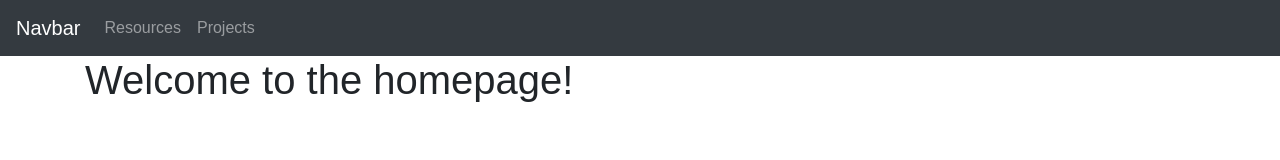
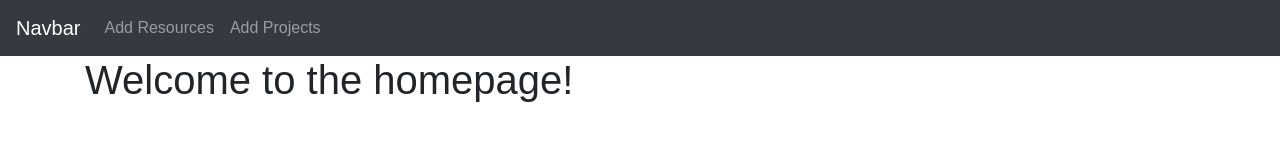
Before and after one commit to velimd/journalplanner, a React (Create React App) app in the folder frontend/client/: page / in a window 1280 px wide. Shown: the top 160 px of the page. Built offline with nearby package versions, Linux system fonts and the light colour scheme.

Commit message:
changed a href to link for better routing

```diff
--- a/frontend/client/src/components/Navbar.js
+++ b/frontend/client/src/components/Navbar.js
@@ -1,5 +1,5 @@
 import React, { Component } from 'react';
-import { link } from 'react-router-dom';
+import { Link } from 'react-router-dom';
 import './Navbar.css';
 
 class Navbar extends Component {
@@ -7,7 +7,7 @@ class Navbar extends Component {
         return (
             <div>
                 <nav className="navbar navbar-expand-lg navbar-dark bg-dark">
-                    <a className="navbar-brand" href="#">Navbar</a>
+                    <Link className="navbar-brand" to="/">Navbar</Link>
                     <button className="navbar-toggler" type="button" data-toggle="collapse"
                             data-target="#navbarSupportedContent" aria-controls="navbarSupportedContent"
                             aria-expanded="false" aria-label="Toggle navigation">
@@ -17,10 +17,10 @@ class Navbar extends Component {
                     <div className="collapse navbar-collapse" id="navbarSupportedContent">
                         <ul className="navbar-nav mr-auto">
                             <li className="nav-item">
-                                <a className="nav-link" href="#">Resources</a>
+                                <Link className="nav-link" to="/resources/add">Add Resources</Link>
                             </li>
                             <li className="nav-item">
-                                <a className="nav-link" href="#">Projects</a>
+                                <Link className="nav-link" to="/projects/add">Add Projects</Link>
                             </li>
                         </ul>
                     </div>
```
